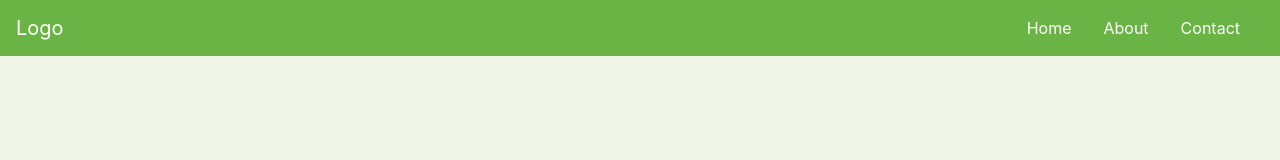
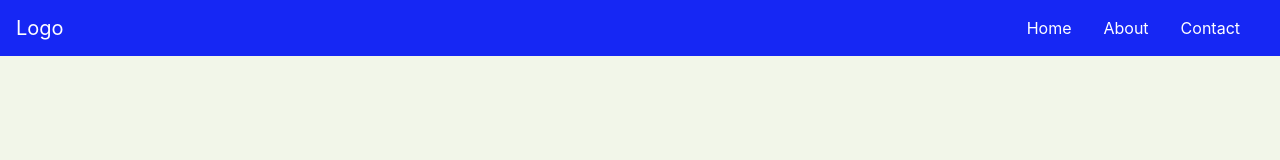
Before and after one commit to cdmurray08/MurrayBrosHeatCool.github.io, a plain HTML site: page index.html in a window 1280 px wide. Drawn offline with nearby package versions, Linux system fonts and the light colour scheme.

Commit message:
navbar color

```diff
--- a/main.css
+++ b/main.css
@@ -7,7 +7,7 @@ body {
 /*--- navigation bar ---*/
 
 .navbar {
-	background: #6ab446;
+	background: #1627f4;
 }
 
 .nav-link,
```
